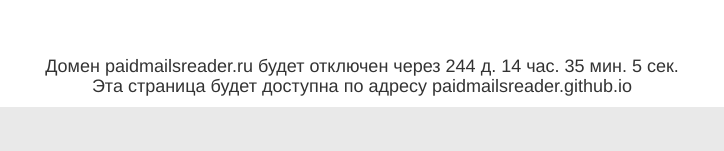
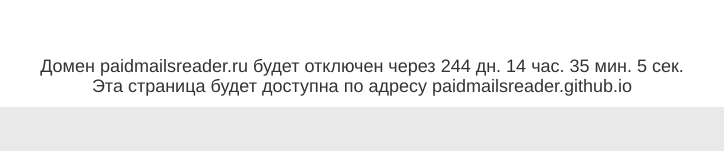
Before and after one commit to paidmailsreader/paidmailsreader, a website: page docs/index.html in a window 1280 px wide. Shown: the part 1996-2147 px from the top of the page, 278-1002 px from the left. Drawn offline with nearby package versions, Linux system fonts and the light colour scheme.

Commit message:
domain exp

```diff
--- a/docs/index.html
+++ b/docs/index.html
@@ -141,10 +141,10 @@
                         друг от друга.
                     </li>
                 </ul>
-                <center>
+                <div style="text-align: center;">
                     <a href="/img/scr/pmr.png" target="_blank"><img src="/img/scr/pmr.png" width="565" height="412" class="img-responsive"></a><br/>
-                </center>
-                <center>
+                </div>
+                <div style="text-align: center;">
                     <b>Другие скриншоты:</b><br/>
                     <a target="_blank" href="/img/scr/stt_svr.png">Настройка почтового сервера</a> |
                     <a target="_blank" href="/img/scr/stt_spr.png">Настройка спонсора</a><br/>
@@ -153,24 +153,29 @@
                     <a target="_blank" href="/img/scr/get_ptc.png">Сбор PTC ссылок</a> |
                     <a target="_blank" href="/img/scr/read_mail.png">Чтение почты</a> |
                     <a target="_blank" href="/img/scr/stt_grp.png">Группы приоритетов</a>
-                </center>
+                </div>
                 <br/>
-                <center><b>Новое в версии 1.6.8 (Май 2008)</b></center>
+                <div style="text-align: center;"><b>Новое в версии 1.6.8 (Май 2008)</b></div>
                 <span class="text-left">
                     * Возможность использовать несколько условных фраз для любого спонсора;<br/>
                     * В меню программы добавлены две новые команды, &quot;Проверка на ошибки&quot; и &quot;FAQ (Быстрые ответы)&quot;;<br/>
                     * При просмотре лога с ошибками, можно показывать только важные;
-    <center><b>Исправлены ошибки</b></center>
+                    <div style="text-align: center;"><b>Исправлены ошибки</b></div>
                     * При автовходе на последнем этапе, программа задерживалась на время таймаута;<br/>
                     * В некоторых случаях не появлялось меню групп приоритетов;<br/>
                     * При команде &quot;Сбор РТС ссылок&quot; из трея, сбор происходил не в скрытом окне;<br/>
                     * Исправлены мелкие ошибки;
                 </span>
                 <br/><br/>
-                <center>Сейчас вы можете <b>совершенно бесплатно</b>, скачать нашу программу</center>
-                <h3 class="text-center"><a target="_blank" href="https://drive.google.com/file/d/1dcQenP9RwjBUmq7NYP-T3nXLaSt8E02p/view?usp=sharing">Скачать (2
+                <div style="text-align: center;">
+                    Сейчас вы можете <b>совершенно бесплатно</b>, скачать нашу программу
+                </div>
+                <h3 class="text-center">
+                    <a target="_blank" href="https://drive.google.com/file/d/1dcQenP9RwjBUmq7NYP-T3nXLaSt8E02p/view?usp=sharing">Скачать
+                        (2
                         179.30 КБ)</a></h3>
-                <h4 class="text-center">Готовые настройки спонсоров для импорта <a target="_blank" href="https://drive.google.com/file/d/1BYqRsWB0-aaaYaadiHXGbXAwZrWNozU4/view?usp=sharing">Скачать</a>
+                <h4 class="text-center">Готовые настройки спонсоров для импорта
+                    <a target="_blank" href="https://drive.google.com/file/d/1BYqRsWB0-aaaYaadiHXGbXAwZrWNozU4/view?usp=sharing">Скачать</a>
                 </h4>
                 <h3 class="text-center"><b>Видео с примерами работы программы</b></h3>
                 <h4 class="text-center">
@@ -185,7 +190,8 @@
                 <br/>
                 <br/>
                 <h4 class="text-center">
-                    <a href="https://github.com/paidmailsreader/paidmailsreader.github.io" target="_blank">Инструкция по установке сервера ключей</a>
+                    <a href="https://github.com/paidmailsreader/paidmailsreader.github.io" target="_blank">Инструкция по
+                        установке сервера ключей</a>
                 </h4>
                 <br/>
                 <br/>
@@ -267,39 +273,35 @@
 <!-- /Yandex.Metrika counter -->
 
 <script>
-    // 17.05.2022
-    const exp_date = new Date();
-    CountDownTimer('05/17/2022 00:00 AM', 'exp');
-
-    function CountDownTimer(dt, id)
-    {
-        var end = new Date(dt);
-
-        var _second = 1000;
-        var _minute = _second * 60;
-        var _hour = _minute * 60;
-        var _day = _hour * 24;
-        var timer;
+    function CountDownTimer(dt) {
+        const end = new Date(dt);
+        const _second = 1000;
+        const _minute = _second * 60;
+        const _hour = _minute * 60;
+        const _day = _hour * 24;
+        let timer;
 
         function showRemaining() {
-            var now = new Date();
-            var distance = end - now;
+            const now = new Date();
+            const distance = end - now;
             if (distance < 0) {
-                clearInterval(timer);
+                window.clearInterval(timer);
                 $(".exp").hide();
                 return;
             }
-            var days = Math.floor(distance / _day);
-            var hours = Math.floor((distance % _day) / _hour);
-            var minutes = Math.floor((distance % _hour) / _minute);
-            var seconds = Math.floor((distance % _minute) / _second);
+            const days = Math.floor(distance / _day);
+            const hours = Math.floor((distance % _day) / _hour);
+            const minutes = Math.floor((distance % _hour) / _minute);
+            const seconds = Math.floor((distance % _minute) / _second);
 
-            $(".exp span").html(days + ' д. ' + hours + ' час. ' + minutes + ' мин. ' + seconds + ' сек.');
+            $(".exp span").html(days + ' дн. ' + hours + ' час. ' + minutes + ' мин. ' + seconds + ' сек.');
             $(".exp").show();
         }
 
-        timer = setInterval(showRemaining, 1000);
+        timer = window.setInterval(showRemaining, 1000);
     }
+
+    CountDownTimer('05/17/2022 00:00 AM');
 </script>
 <!-- .Codes -->
 
```
Lines whose indentation alone changed are shown as unchanged.
